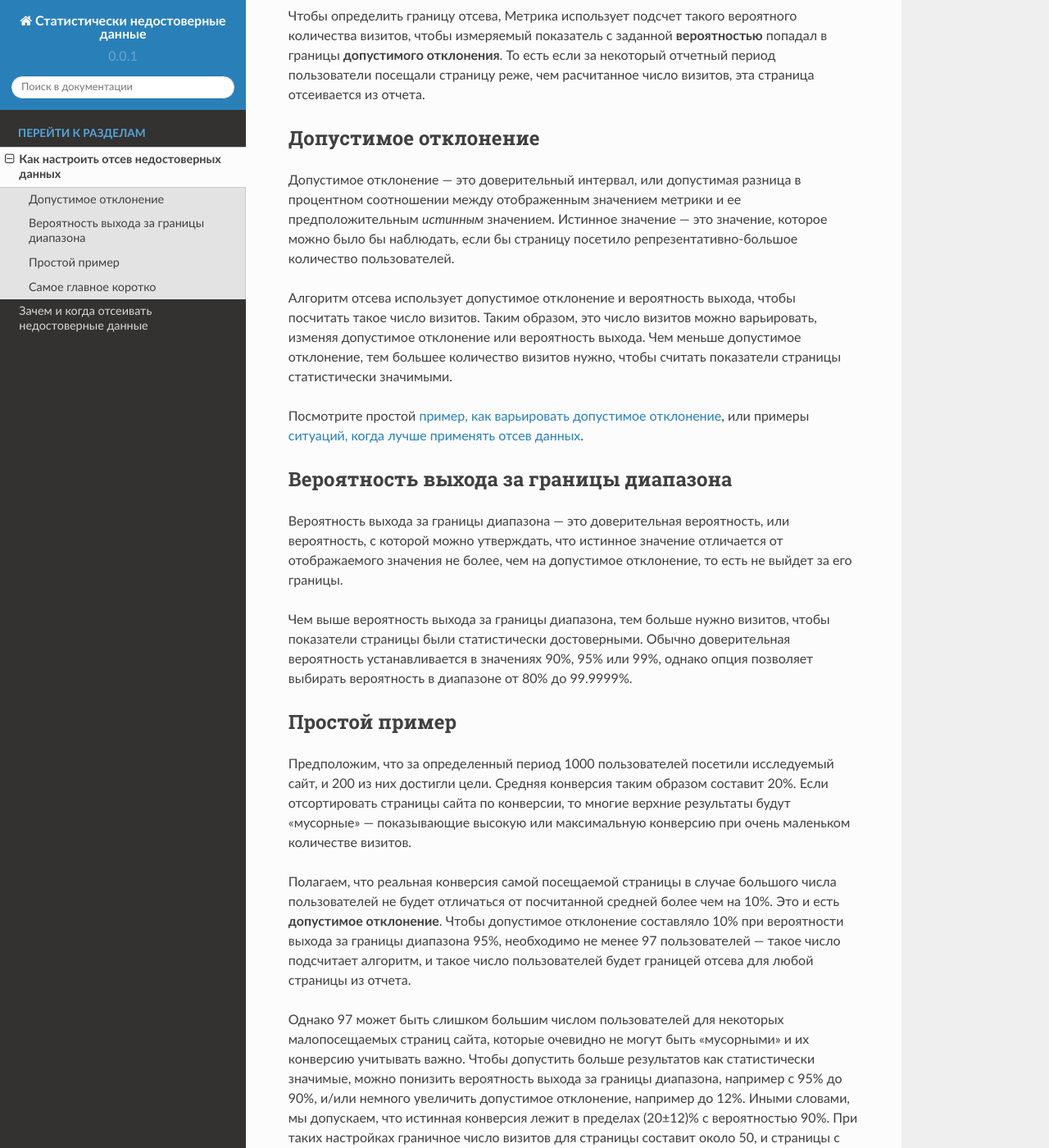
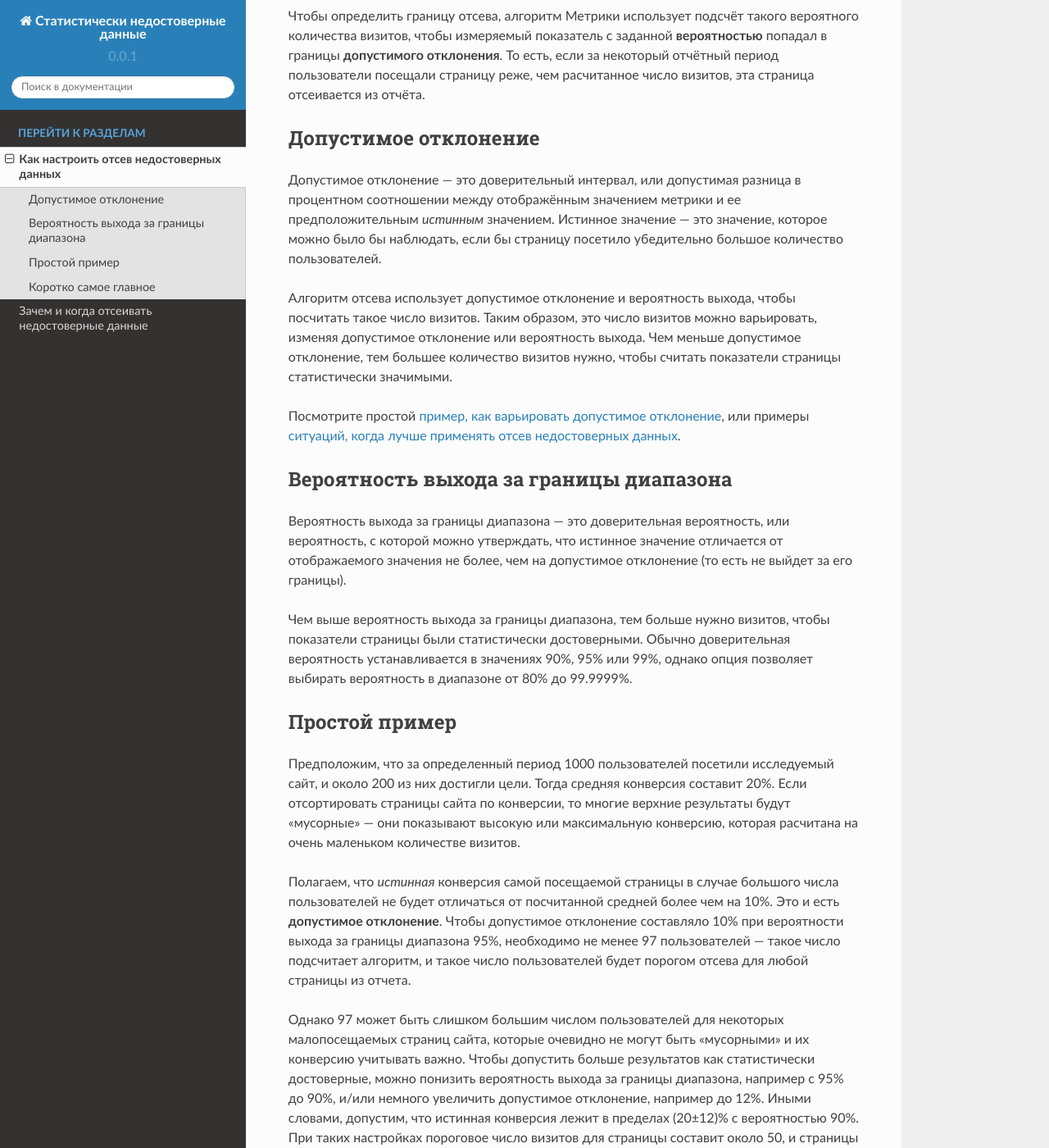
Before and after one commit to bfxy/yametrix-significance, a Sphinx documentation site: the page built from source/confidence.rst, in a window 1280 px wide and 1400 px high, scrolled down 297 px. Shown: the whole window at 82% size. Built offline with Sphinx 7.4.7 and the Read the Docs theme 2.0.0, drawn with Linux system fonts in a browser that asks for light colours; formulas are drawn with MathJax 3; some of the changed text lies outside the part shown.

Commit message:
revision 0.0.1

```diff
--- a/source/confidence.rst
+++ b/source/confidence.rst
@@ -9,24 +9,24 @@
 
 .. Это полезно, когда например нужно просмотреть отчет за небольшой период с маленьким количеством визитов. В такой ситуации стандартные настройки дополнительного отклонения и вероятности выхода за границы диапазона могут отсеять слишком много важных показателей или вообще все данные.
 
-Чтобы определить границу отсева, Метрика использует подсчет такого вероятного количества визитов, чтобы измеряемый показатель с заданной **вероятностью** попадал в границы **допустимого отклонения**. То есть если за некоторый отчетный период пользователи посещали страницу реже, чем расчитанное число визитов, эта страница отсеивается из отчета.
+Чтобы определить границу отсева, алгоритм Метрики использует подсчёт такого вероятного количества визитов, чтобы измеряемый показатель с заданной **вероятностью** попадал в границы **допустимого отклонения**. То есть, если за некоторый отчётный период пользователи посещали страницу реже, чем расчитанное число визитов, эта страница отсеивается из отчёта.
 
 Допустимое отклонение
 ^^^^^^^^^^^^^^^^^^^^^
 
-Допустимое отклонение — это доверительный интервал, или допустимая разница в процентном соотношении между отображенным значением метрики и ее предположительным *истинным* значением. Истинное значение — это значение, которое можно было бы наблюдать, если бы страницу посетило репрезентативно-большое количество пользователей.
+Допустимое отклонение — это доверительный интервал, или допустимая разница в процентном соотношении между отображённым значением метрики и ее предположительным *истинным* значением. Истинное значение — это значение, которое можно было бы наблюдать, если бы страницу посетило убедительно большое количество пользователей.
 
 .. _discard:
 
 Алгоритм отсева использует допустимое отклонение и вероятность выхода, чтобы посчитать такое число визитов. Таким образом, это число визитов можно варьировать, изменяя допустимое отклонение или вероятность выхода. Чем меньше допустимое отклонение, тем большее количество визитов нужно, чтобы считать показатели страницы статистически значимыми.
 
-Посмотрите простой :ref:`пример, как варьировать допустимое отклонение <confexample>`, или примеры :ref:`ситуаций, когда лучше применять отсев данных <why>`.
+Посмотрите простой :ref:`пример, как варьировать допустимое отклонение <confexample>`, или примеры :ref:`ситуаций, когда лучше применять отсев недостоверных данных <why>`.
 
 Вероятность выхода за границы диапазона
 ^^^^^^^^^^^^^^^^^^^^^^^^^^^^^^^^^^^^^^^
 
 Вероятность выхода за границы диапазона — это доверительная вероятность, или вероятность, с которой можно утверждать, что истинное значение отличается от отображаемого значения не более, чем на допустимое
-отклонение, то есть не выйдет за его границы.
+отклонение (то есть не выйдет за его границы).
 
 Чем выше вероятность выхода за границы диапазона, тем больше нужно визитов, чтобы показатели страницы были статистически достоверными. Обычно доверительная вероятность устанавливается в значениях 90%, 95% или 99%, однако опция позволяет выбирать вероятность в диапазоне от 80% до 99.9999%.
 
@@ -37,16 +37,16 @@
 Простой пример
 ^^^^^^^^^^^^^^
 
-Предположим, что за определенный период 1000 пользователей посетили исследуемый сайт, и 200 из них достигли цели. Средняя конверсия таким образом составит 20%. Если отсортировать страницы сайта по конверсии, то многие верхние результаты будут «мусорные» — показывающие высокую или максимальную конверсию при очень маленьком количестве визитов.
+Предположим, что за определенный период 1000 пользователей посетили исследуемый сайт, и около 200 из них достигли цели. Тогда средняя конверсия составит 20%. Если отсортировать страницы сайта по конверсии, то многие верхние результаты будут «мусорные» — они показывают высокую или максимальную конверсию, которая расчитана на очень маленьком количестве визитов.
 
-Полагаем, что реальная конверсия самой посещаемой страницы в случае большого числа пользователей не будет отличаться от посчитанной средней более чем на 10%. Это и есть **допустимое отклонение**. Чтобы допустимое отклонение составляло 10% при вероятности выхода за границы диапазона 95%, необходимо не менее 97 пользователей — такое число подсчитает алгоритм, и такое число пользователей будет границей отсева для любой страницы из отчета.
+Полагаем, что *истинная* конверсия самой посещаемой страницы в случае большого числа пользователей не будет отличаться от посчитанной средней более чем на 10%. Это и есть **допустимое отклонение**. Чтобы допустимое отклонение составляло 10% при вероятности выхода за границы диапазона 95%, необходимо не менее 97 пользователей — такое число подсчитает алгоритм, и такое число пользователей будет порогом отсева для любой страницы из отчета.
 
-Однако 97 может быть слишком большим числом пользователей для некоторых малопосещаемых страниц сайта, которые очевидно не могут быть «мусорными» и их конверсию учитывать важно. Чтобы допустить больше результатов как статистически значимые, можно понизить вероятность выхода за границы диапазона, например с 95% до 90%, и/или немного увеличить допустимое отклонение, например до 12%. Иными словами, мы допускаем, что истинная конверсия лежит в пределах (20±12)% c вероятностью 90%. При таких настройках граничное число визитов для страницы составит около 50, и страницы с меньшим числом визитов в отчет не попадут.
+Однако 97 может быть слишком большим числом пользователей для некоторых малопосещаемых страниц сайта, которые очевидно не могут быть «мусорными» и их конверсию учитывать важно. Чтобы допустить больше результатов как статистически достоверные, можно понизить вероятность выхода за границы диапазона, например с 95% до 90%, и/или немного увеличить допустимое отклонение, например до 12%. Иными словами, допустим, что истинная конверсия лежит в пределах (20±12)% c вероятностью 90%. При таких настройках пороговое число визитов для страницы составит около 50, и страницы с меньшим числом визитов в отчёт не попадут.
 
-Cамое главное коротко
+Коротко самое главное
 ^^^^^^^^^^^^^^^^^^^^^
 
-Чем *больше* **допустимое отклонение**, и чем *меньше* **вероятность выхода за границы диапазона** — тем ниже порог отсева, и тем больше данных попадает в отчеты как статистически достоверные.
+Чем *больше* **допустимое отклонение**, и чем *меньше* **вероятность выхода за границы диапазона** — тем ниже порог отсева, и тем больше данных попадает в отчёты как статистически достоверные.
 
 
 :ref:`Прочитать, для чего нужен отсев недостоверных данных <why>`
```
Also changed, not shown: source/index.rst (+8 -9 lines), source/why.rst (+10 -8 lines).
